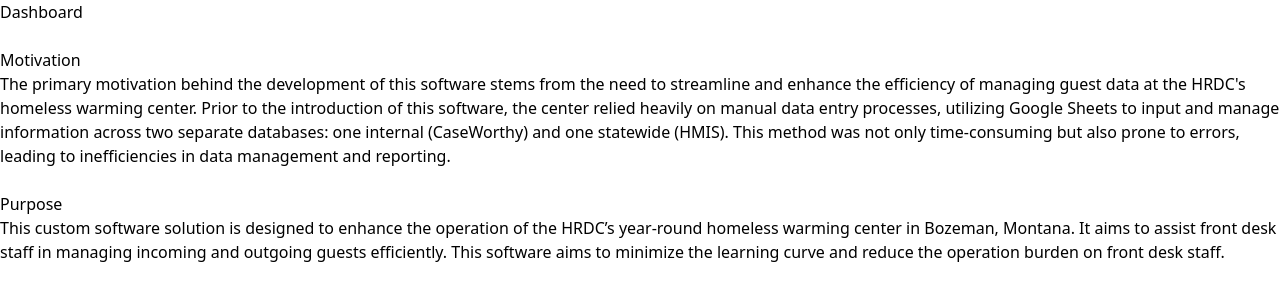
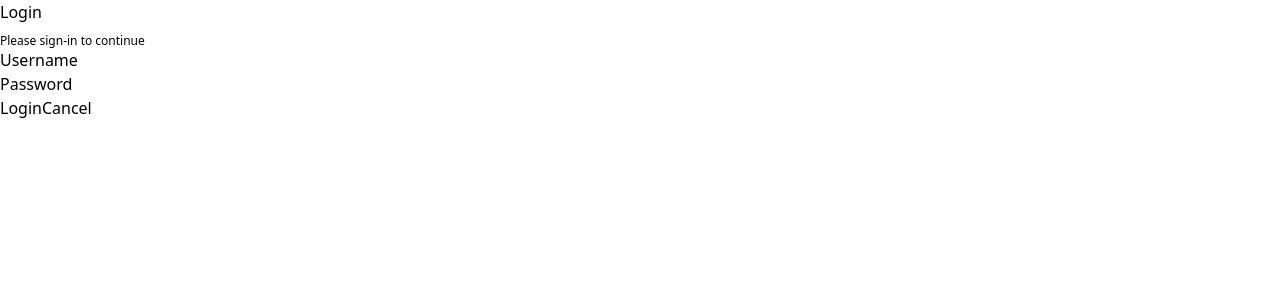
Before and after one commit to 423s24/Group_3, a Vue app in the folder warming-shelter/: page /login in a window 1280 px wide. Shown: the top 300 px of the page. Built offline with nearby package versions, Linux system fonts and the light colour scheme.

Commit message:
Update login route and password field

```diff
--- a/warming-shelter/src/Router.js
+++ b/warming-shelter/src/Router.js
@@ -1,11 +1,12 @@
 // defining the routes for the application
 import { createRouter, createWebHistory } from 'vue-router'
 import Dashboard from "./views/Dashboard.vue";
+import Login from "./views/Login.vue";
 
 
 const routes = [
     { path: '/', component: Dashboard },
-    { path: '/login', component: Dashboard },
+    { path: '/login', component: Login },
 ]
 
 const router = createRouter({
--- a/warming-shelter/src/views/Login.vue
+++ b/warming-shelter/src/views/Login.vue
@@ -11,7 +11,7 @@
     </div>
     <div>
       <label for="password">Password</label>
-      <input type="text" name="password" id="password" required>
+      <input type="password" name="password" id="password" required>
     </div>
     <div>
       <button type="submit">Login</button>
```
